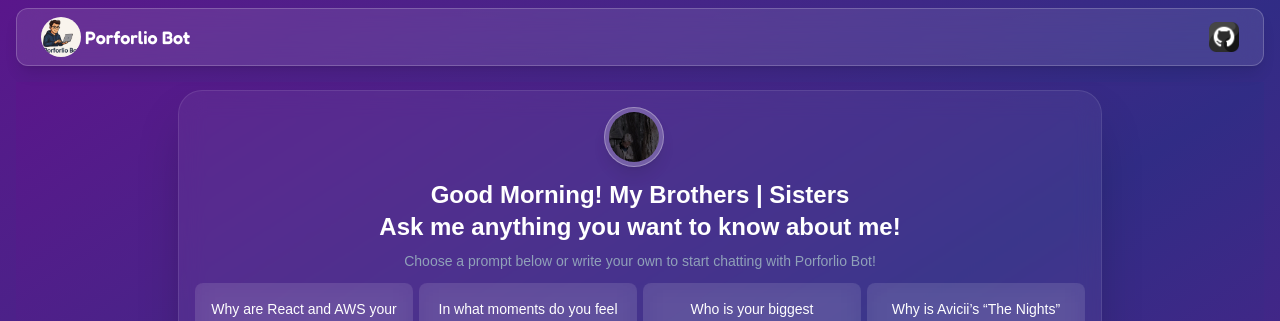
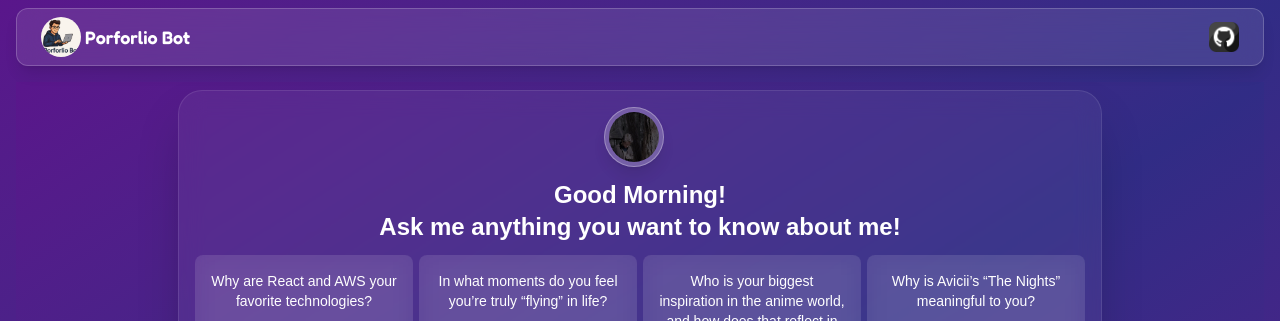
Before and after one commit to linnmyatmaung/Porforlio_Bot, a Next.js app: page / in a window 1280 px wide. Shown: the top 321 px of the page. Built offline with nearby package versions, Linux system fonts and the light colour scheme; no server answers.

Commit message:
Porforlio Chat-Bot

```diff
--- a/src/app/components/ChatInitiation.tsx
+++ b/src/app/components/ChatInitiation.tsx
@@ -8,15 +8,11 @@ const ChatInitiation = () => {
         <BotAvatar width="w-15" height="h-15" />
       </div>
       <h2 className="text-lg md:text-2xl font-semibold">
-        {getGreetingMessage()} My Brothers | Sisters
+        {getGreetingMessage()}
       </h2>
       <h2 className="text-lg md:text-2xl font-semibold">
         Ask me anything you want to know about me!
       </h2>
-      <p className="text-slate-400 text-sm mt-2">
-        Choose a prompt below or write your own to start chatting with Porforlio
-        Bot!
-      </p>
     </div>
   );
 };
```
